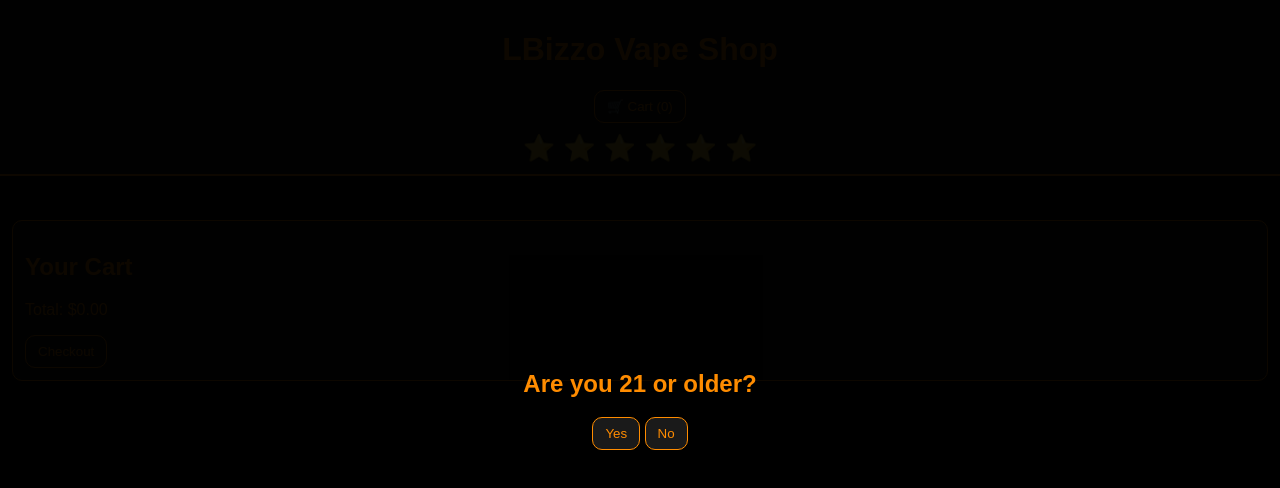
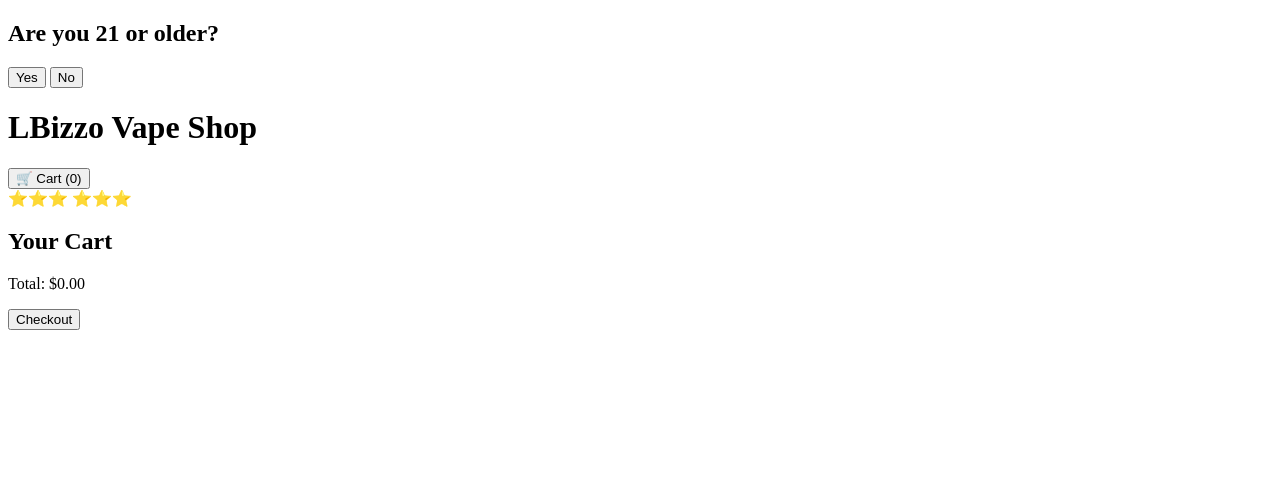
Before and after one commit to bouielouis73-creator/LBizzo-_VapeShop, a website: page index.html in a window 1280 px wide. Drawn offline with Linux system fonts and the light colour scheme; no server answers.

Commit message:
Update style.css

```diff
--- a/style.css
+++ b/style.css
@@ -1,98 +1,22 @@
-:root {
-  --bg: #000;
-  --fg: #ff8c00;
-  --card: #111;
-  --muted: #1a1a1a;
-  color-scheme: dark;
-}
+// firebase.js
+(function () {
+  const firebaseConfig = {
+    apiKey: "AIzaSyAMSTyqnUMfyaNMEusapADjoCqSYfjZCs",
+    authDomain: "lbizzodelivery.firebaseapp.com",
+    projectId: "lbizzodelivery",
+    storageBucket: "lbizzodelivery.appspot.com",
+    messagingSenderId: "614540837455",
+    appId: "1:614540837455:web:42709d7b585bbdc2b8203a"
+  };
 
-html, body {
-  background: var(--bg);
-  color: var(--fg);
-  font-family: Arial, sans-serif;
-  margin: 0;
-  padding: 0;
-}
+  if (!window.firebase) {
+    console.error("Firebase SDK not loaded.");
+    return;
+  }
+  if (!firebase.apps.length) firebase.initializeApp(firebaseConfig);
 
-header {
-  background: var(--card);
-  border-bottom: 2px solid var(--fg);
-  text-align: center;
-  padding: 10px;
-}
-
-button {
-  background: var(--muted);
-  color: var(--fg);
-  border: 1px solid var(--fg);
-  border-radius: 10px;
-  padding: 8px 12px;
-  cursor: pointer;
-}
-button:hover {
-  background: var(--bg);
-  box-shadow: 0 0 10px var(--fg);
-}
-
-/* Product grid */
-.product-grid {
-  display: grid;
-  grid-template-columns: repeat(auto-fill, minmax(160px, 1fr));
-  gap: 14px;
-  padding: 16px;
-}
-.product {
-  background: var(--card);
-  border: 1px solid var(--fg);
-  border-radius: 12px;
-  padding: 10px;
-  text-align: center;
-}
-.product img {
-  width: 100%;
-  border-radius: 8px;
-  border: 1px solid var(--fg);
-}
-
-/* Cart */
-#cart {
-  background: var(--card);
-  border: 1px solid var(--fg);
-  border-radius: 10px;
-  margin: 12px;
-  padding: 12px;
-}
-#cart-total {
-  color: var(--fg);
-}
-
-/* Age check */
-#age-check {
-  position: fixed;
-  inset: 0;
-  display: flex;
-  flex-direction: column;
-  align-items: center;
-  justify-content: center;
-  background: rgba(0, 0, 0, 0.95);
-  z-index: 9999;
-}
-
-/* Loyalty Stars */
-#loyalty-stars {
-  display: flex;
-  justify-content: center;
-  gap: 8px;
-  margin-top: 10px;
-}
-.star {
-  font-size: 26px;
-  color: #333;
-  text-shadow: 0 0 8px #000;
-  transition: 0.3s;
-}
-.star.active {
-  color: var(--fg);
-  text-shadow: 0 0 18px var(--fg), 0 0 28px var(--fg);
-  transform: scale(1.1);
-}
+  // Expose for your app & quick debugging
+  window.db = firebase.firestore();
+  window.storage = firebase.storage();
+  console.log("🔥 Firebase initialized:", firebase.app().name);
+})();
```
